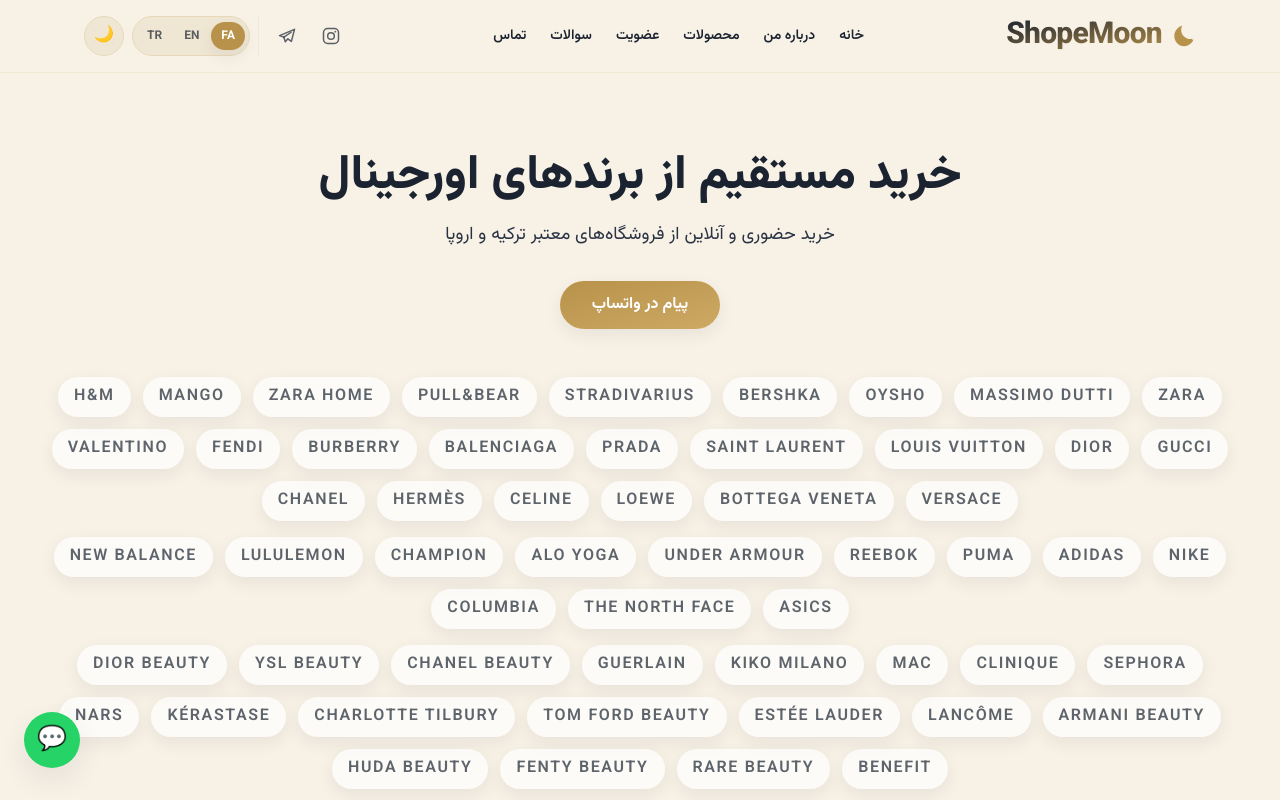
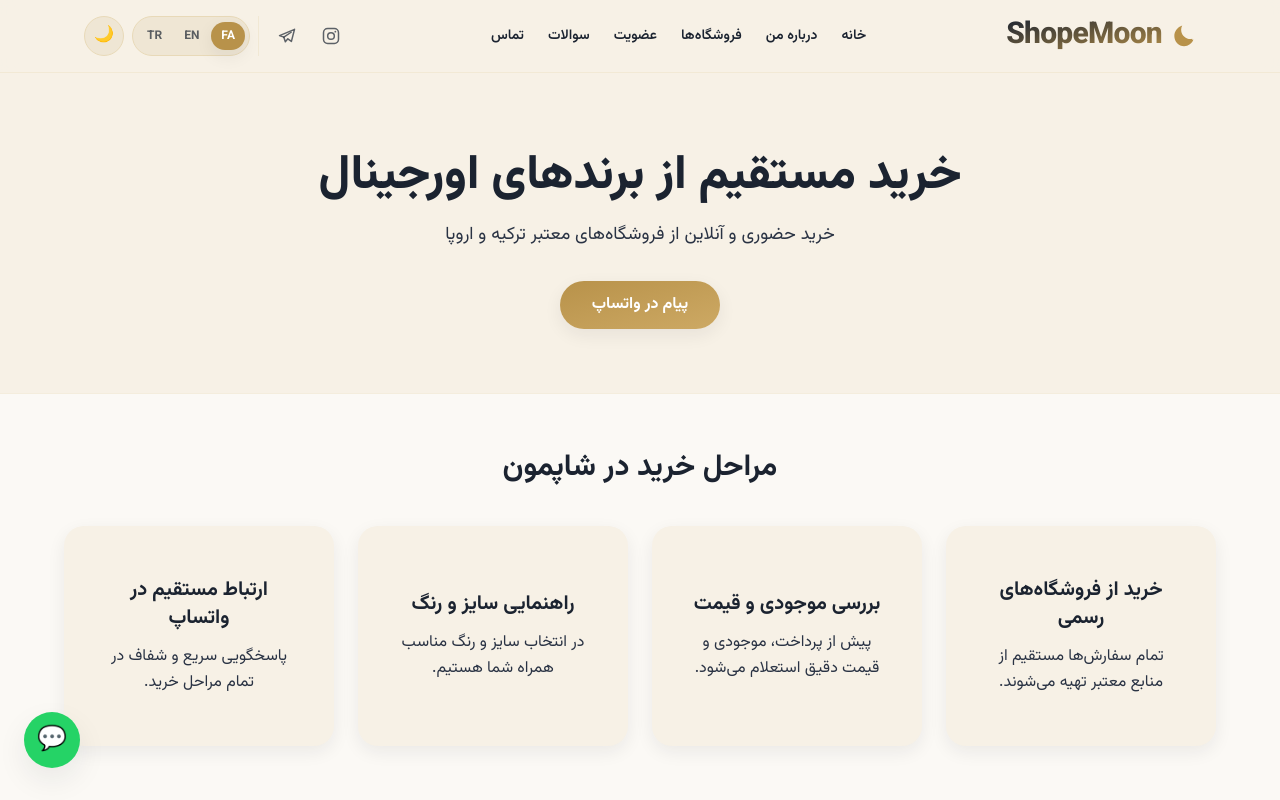
Before and after one commit to amirhesam-yazdanpanah/shopemoon-nextjs, a Next.js app: page / in a window 1280 px wide. Shown: the top 800 px of the page. Built offline with nearby package versions, Linux system fonts and the light colour scheme.

Commit message:
Remove hero brand grid, rename nav/section labels, enlarge trust cards

```diff
--- a/src/components/Hero.tsx
+++ b/src/components/Hero.tsx
@@ -2,7 +2,6 @@
 
 import { useLocale } from "@/context/providers";
 import { whatsappLink } from "@/lib/dictionary";
-import { BrandGrid } from "./BrandGrid";
 
 export function Hero() {
   const { dict } = useLocale();
@@ -28,10 +27,6 @@ export function Hero() {
           </a>
         </div>
       </div>
-
-      <div className="mt-12">
-        <BrandGrid />
-      </div>
     </section>
   );
 }
--- a/src/components/TrustBadges.tsx
+++ b/src/components/TrustBadges.tsx
@@ -9,14 +9,16 @@ export function TrustBadges() {
     <section className="border-y border-gold-soft/40 bg-white/60 px-5 py-14 dark:border-navy-soft dark:bg-navy-soft/30">
       <div className="mx-auto max-w-6xl">
         <h2 className="text-center text-2xl font-bold sm:text-3xl">{dict.trust.title}</h2>
-        <div className="mt-10 grid grid-cols-1 gap-5 sm:grid-cols-2 lg:grid-cols-4">
+        <div className="mt-10 grid grid-cols-1 gap-6 sm:grid-cols-2 lg:grid-cols-4">
           {dict.trust.items.map((item) => (
             <div
               key={item.title}
-              className="rounded-xl2 bg-cream p-6 text-center shadow-card dark:bg-navy-dark"
+              className="flex min-h-[220px] flex-col items-center justify-center rounded-xl2 bg-cream p-8 text-center shadow-card dark:bg-navy-dark sm:p-10"
             >
-              <h3 className="text-base font-bold">{item.title}</h3>
-              <p className="mt-2 text-sm text-navy-soft dark:text-cream-dark">{item.desc}</p>
+              <h3 className="text-lg font-bold sm:text-xl">{item.title}</h3>
+              <p className="mt-3 text-base leading-relaxed text-navy-soft dark:text-cream-dark">
+                {item.desc}
+              </p>
             </div>
           ))}
         </div>
--- a/src/lib/dictionary.ts
+++ b/src/lib/dictionary.ts
@@ -141,7 +141,7 @@ const translatedDictionary = {
     nav: {
       home: "خانه",
       about: "درباره من",
-      products: "محصولات",
+      products: "فروشگاه‌ها",
       membership: "عضویت",
       faq: "سوالات",
       contact: "تماس",
@@ -155,7 +155,7 @@ const translatedDictionary = {
       whatsappMessage: "سلام، برای خرید از برندهای اورجینال راهنمایی می‌خواستم.",
     },
     trust: {
-      title: "چرا ShopeMoon؟",
+      title: "مراحل خرید در شاپمون",
       items: [
         { title: "خرید از فروشگاه‌های رسمی", desc: "تمام سفارش‌ها مستقیم از منابع معتبر تهیه می‌شوند." },
         { title: "بررسی موجودی و قیمت", desc: "پیش از پرداخت، موجودی و قیمت دقیق استعلام می‌شود." },
@@ -224,7 +224,7 @@ const translatedDictionary = {
       whatsappMessage: "Hi, I'd like guidance on buying original brand products.",
     },
     trust: {
-      title: "Why ShopeMoon?",
+      title: "Shopping Steps with ShopeMoon",
       items: [
         { title: "Official store purchases", desc: "Every order is sourced directly from authorized retailers." },
         { title: "Stock & price verification", desc: "Availability and exact pricing are confirmed before payment." },
@@ -295,7 +295,7 @@ const turkishDictionary = {
     whatsappMessage: "Merhaba, orijinal marka ürünleri satın almak için yardım istiyorum.",
   },
   trust: {
-    title: "Neden ShopeMoon?",
+    title: "ShopeMoon ile Alışveriş Adımları",
     items: [
       { title: "Resmi mağazalardan alışveriş", desc: "Her sipariş doğrudan yetkili satıcılardan temin edilir." },
       { title: "Stok ve fiyat kontrolü", desc: "Ödeme öncesi stok durumu ve kesin fiyat teyit edilir." },
```
